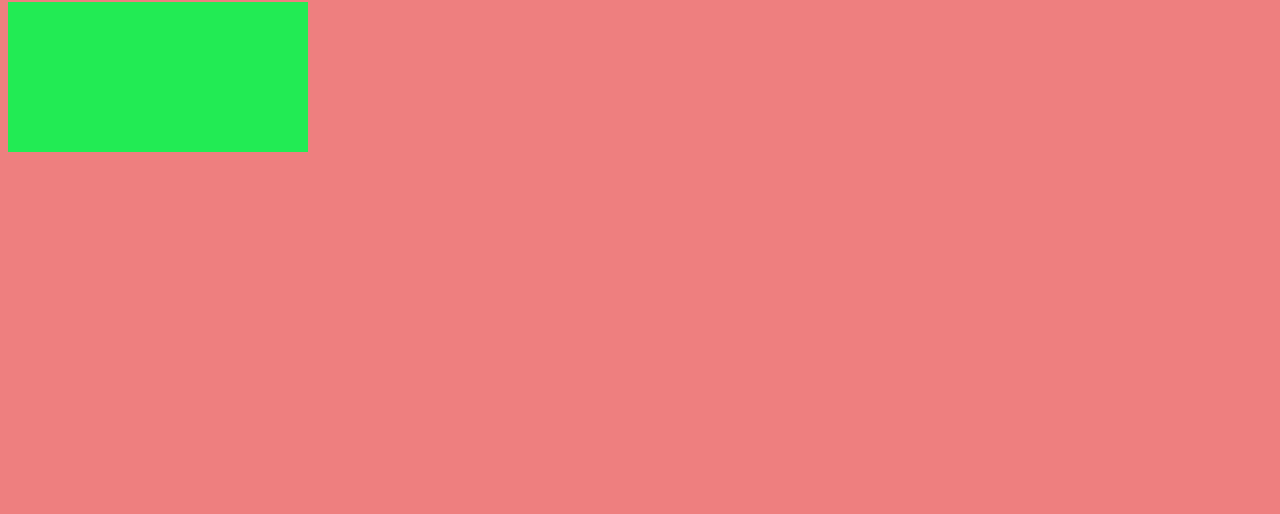
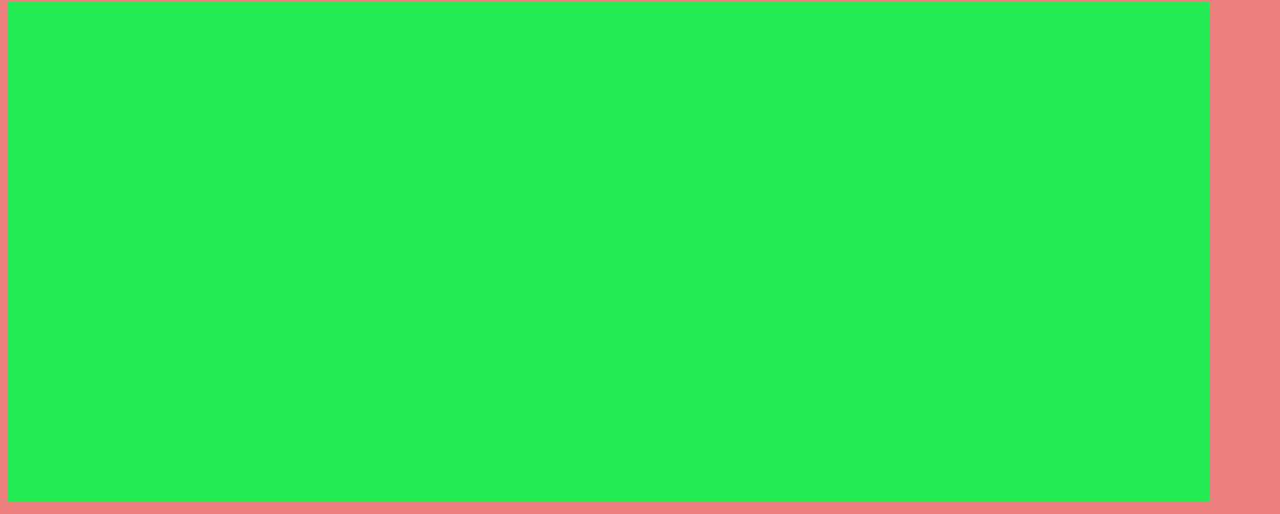
Before and after one commit to Conor-McDonagh-Rollo/scaling-invention-cccp, a plain HTML site: page index.html in a window 1280 px wide. Shown: the part 595-1109 px from the top of the page. Before the commit the page ends 800 px from the top, so only its background shows below. Drawn offline with Linux system fonts and the light colour scheme.

Commit message:
Update index.css

```diff
--- a/css/index.css
+++ b/css/index.css
@@ -21,8 +21,8 @@ body {
     font-size:150%;
 }
 #rave{
-    max-height: 70vh;
-    max-width: 100vw;
+    height: 500px;
+    width:95%;
 }
 @media only screen {
     #rave {
```
